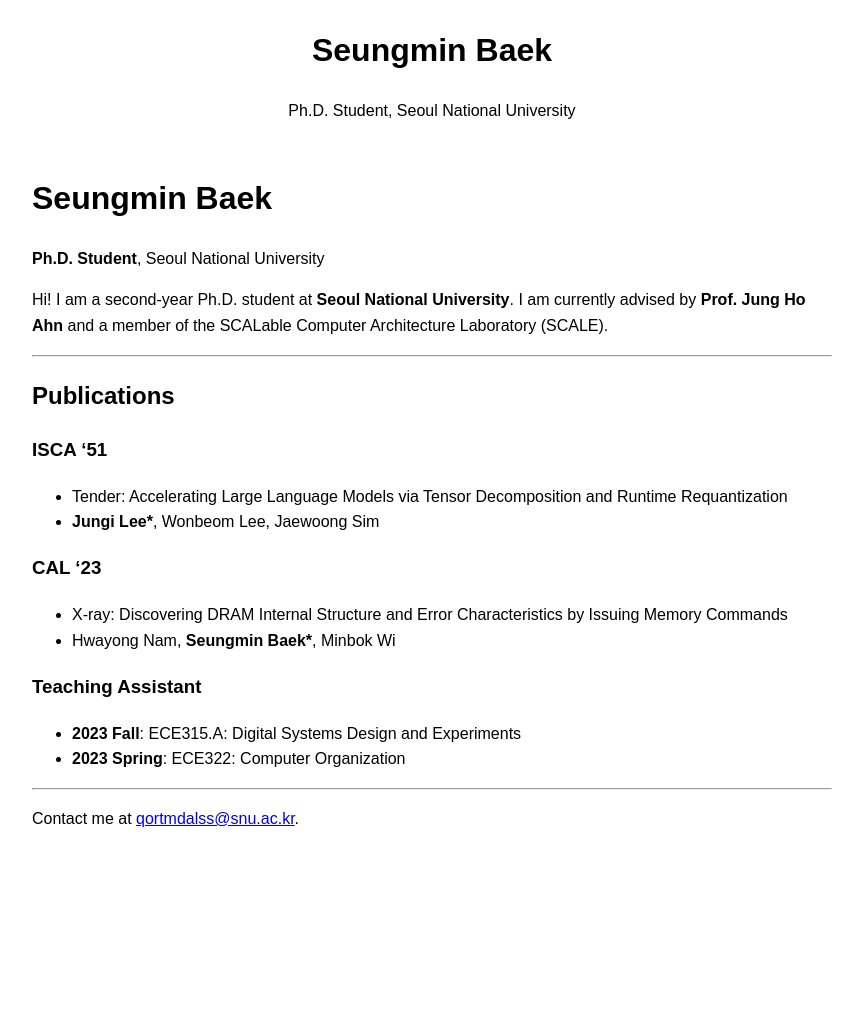
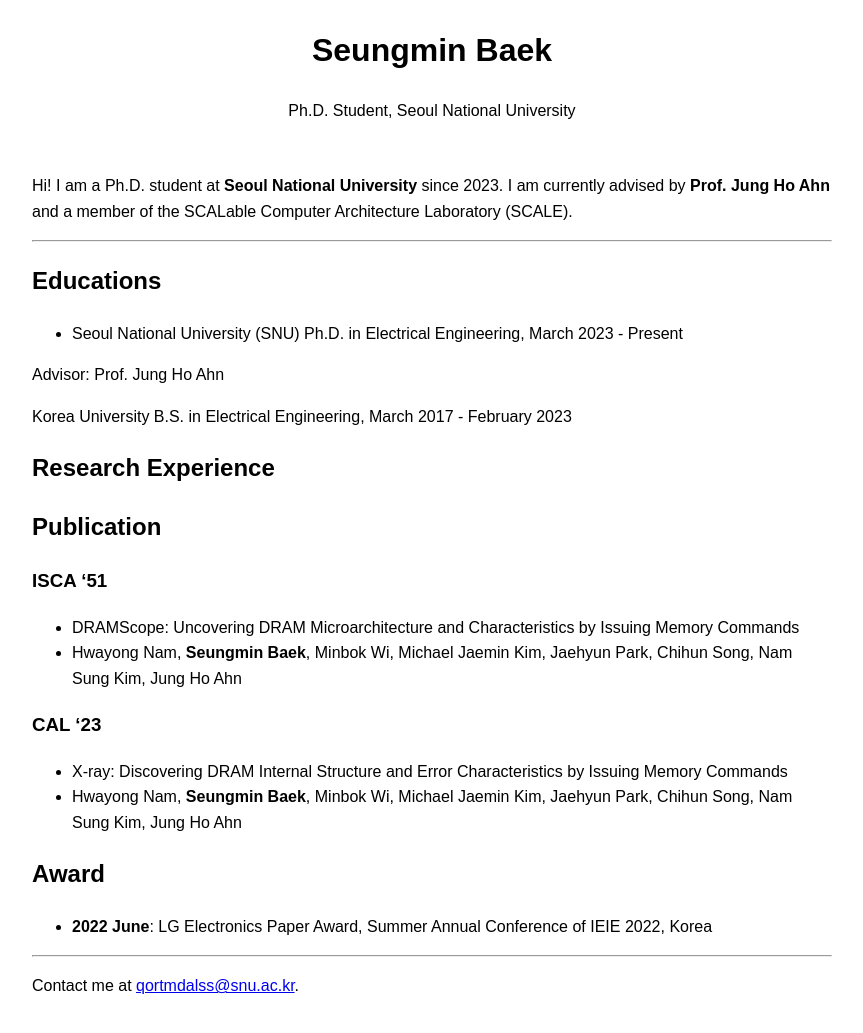
Before and after one commit to bsm1244/bsm1244.github.io, a Jekyll site: the page built from index.md, in a window 1280 px wide, cut to the strip 174-1209 px from the top of the page. Shown: the whole strip, without its empty margins (208-1071 px from the left). Built offline with Jekyll 4.4.1, drawn with Linux system fonts in a browser that asks for light colours; before the commit the page ends 1041 px from its top, so only the background shows below that.

Commit message:
second commit

```diff
--- a/_includes/header.html
+++ b/_includes/header.html
@@ -1,5 +1,5 @@
 <header>
-      <img src="/assets/profile.png" alt="Profile Picture" class="profile-img">
-          <h1>{{ site.title }}</h1>
-              <p>{{ site.description }}</p>
+    <img src="/assets/profile.png" alt="Profile Picture" class="profile-img">
+    <h1>{{ site.title }}</h1>
+    <p>{{ site.description }}</p>
 </header>
--- a/index.md
+++ b/index.md
@@ -3,26 +3,33 @@ layout: default
 title: Seungmin Baek
 ---
 
-# Seungmin Baek
-**Ph.D. Student**, Seoul National University
-
-Hi! I am a second-year Ph.D. student at **Seoul National University**. I am currently advised by **Prof. Jung Ho Ahn** and a member of the SCALable Computer Architecture Laboratory (SCALE).
+Hi! I am a Ph.D. student at **Seoul National University** since 2023. I am currently advised by **Prof. Jung Ho Ahn** and a member of the SCALable Computer Architecture Laboratory (SCALE).
 
 ---
 
-## Publications
+## Educations
+- Seoul National University (SNU)
+Ph.D. in Electrical Engineering, March 2023 - Present
+
+Advisor: Prof. Jung Ho Ahn
+
+Korea University
+B.S. in Electrical Engineering, March 2017 - February 2023
+
+## Research Experience
+
+## Publication
 
 ### ISCA '51
-- Tender: Accelerating Large Language Models via Tensor Decomposition and Runtime Requantization
-- **Jungi Lee\***, Wonbeom Lee, Jaewoong Sim
+- DRAMScope: Uncovering DRAM Microarchitecture and Characteristics by Issuing Memory Commands
+- Hwayong Nam, **Seungmin Baek**, Minbok Wi, Michael Jaemin Kim, Jaehyun Park, Chihun Song, Nam Sung Kim, Jung Ho Ahn
 
 ### CAL '23
 - X-ray: Discovering DRAM Internal Structure and Error Characteristics by Issuing Memory Commands
-- Hwayong Nam, **Seungmin Baek\***, Minbok Wi
+- Hwayong Nam, **Seungmin Baek**, Minbok Wi, Michael Jaemin Kim, Jaehyun Park, Chihun Song, Nam Sung Kim, Jung Ho Ahn
 
-### Teaching Assistant
-- **2023 Fall**: ECE315.A: Digital Systems Design and Experiments
-- **2023 Spring**: ECE322: Computer Organization
+## Award
+- **2022 June**: LG Electronics Paper Award, Summer Annual Conference of IEIE 2022, Korea
 
 ---
 
```
Also changed, not shown: _layouts/default.html (indentation only).
